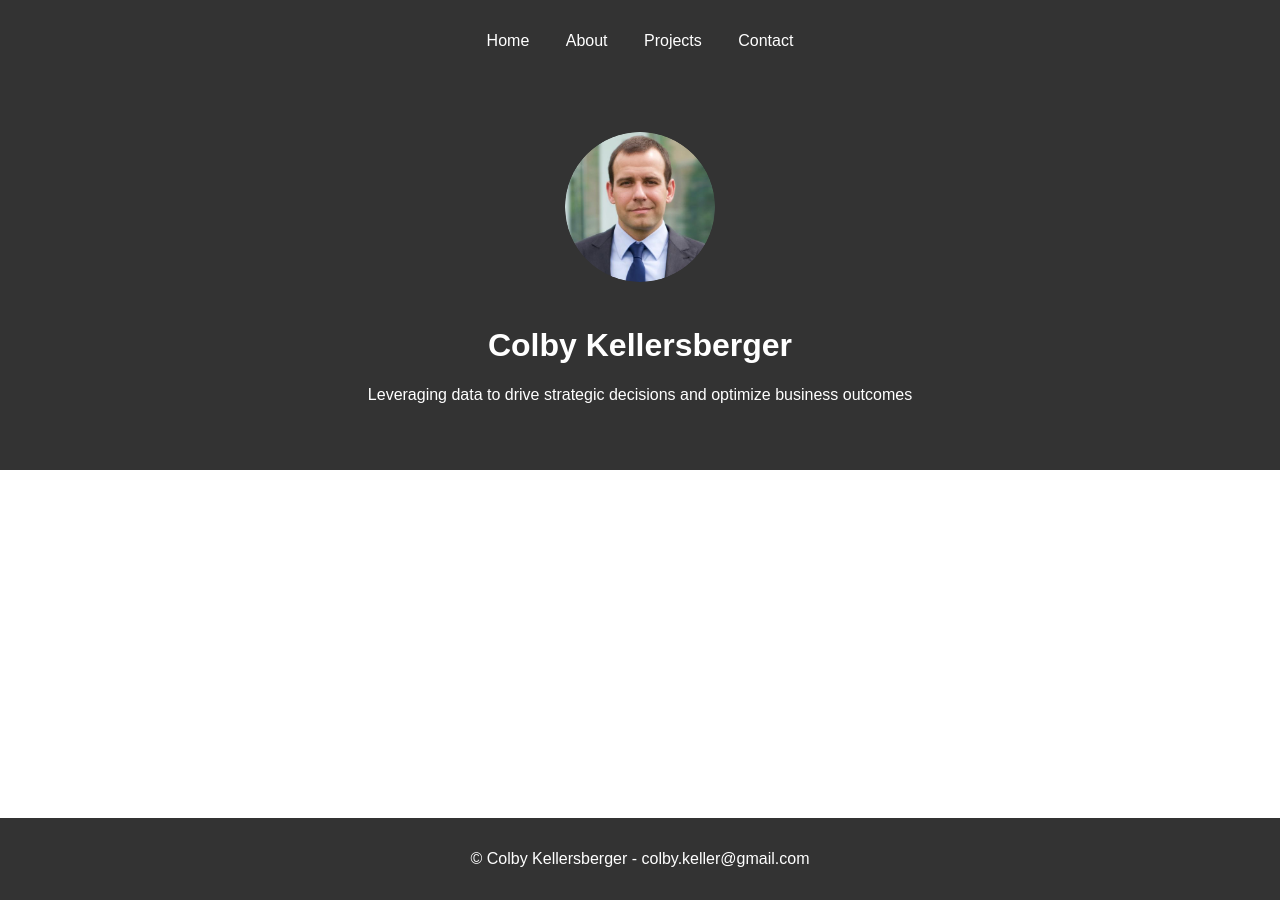
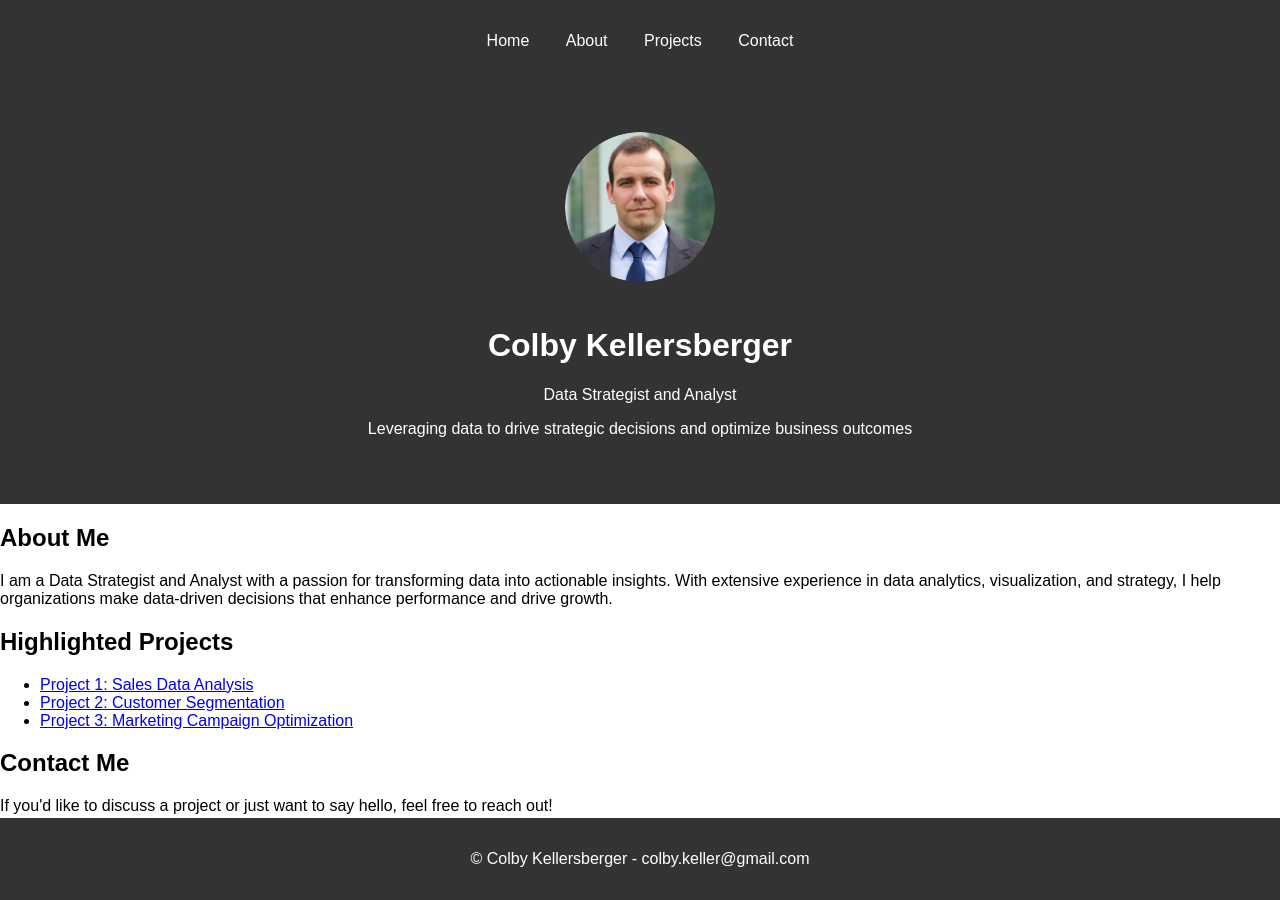
Before and after one commit to colby-k/colby-k.github.io, a Jekyll site: the page built from index.md, in a window 1280 px wide. Built offline with Jekyll 4.4.1, drawn with Linux system fonts in a browser that asks for light colours.

Commit message:
Update index.md

```diff
--- a/index.md
+++ b/index.md
@@ -3,13 +3,38 @@ layout: default
 title: Home
 ---
 
-
 <header class="intro">
   <div class="container">
     <img src="/assets/img/profile_circle.png" alt="Profile Photo" class="profile-photo">
-    <h1>{{ site.name }}</h1>
-    <p>{{ site.description }}</p>
+    <h1>Colby Kellersberger</h1>
+    <p>Data Strategist and Analyst</p>
+    <p>Leveraging data to drive strategic decisions and optimize business outcomes</p>
   </div>
 </header>
 
-<!-- Additional home page content can go here -->
+<section class="about">
+  <div class="container">
+    <h2>About Me</h2>
+    <p>I am a Data Strategist and Analyst with a passion for transforming data into actionable insights. With extensive experience in data analytics, visualization, and strategy, I help organizations make data-driven decisions that enhance performance and drive growth.</p>
+  </div>
+</section>
+
+<section class="projects-highlight">
+  <div class="container">
+    <h2>Highlighted Projects</h2>
+    <ul>
+      <li><a href="{{ '/projects#project1' | relative_url }}">Project 1: Sales Data Analysis</a></li>
+      <li><a href="{{ '/projects#project2' | relative_url }}">Project 2: Customer Segmentation</a></li>
+      <li><a href="{{ '/projects#project3' | relative_url }}">Project 3: Marketing Campaign Optimization</a></li>
+    </ul>
+  </div>
+</section>
+
+<section class="contact">
+  <div class="container">
+    <h2>Contact Me</h2>
+    <p>If you'd like to discuss a project or just want to say hello, feel free to reach out!</p>
+    <p>Email: <a href="mailto:{{ site.email }}">{{ site.email }}</a></p>
+    <p>LinkedIn: <a href="https://www.linkedin.com/in/{{ site.linkedin }}" target="_blank">Colby Kellersberger</a></p>
+  </div>
+</section>
```
